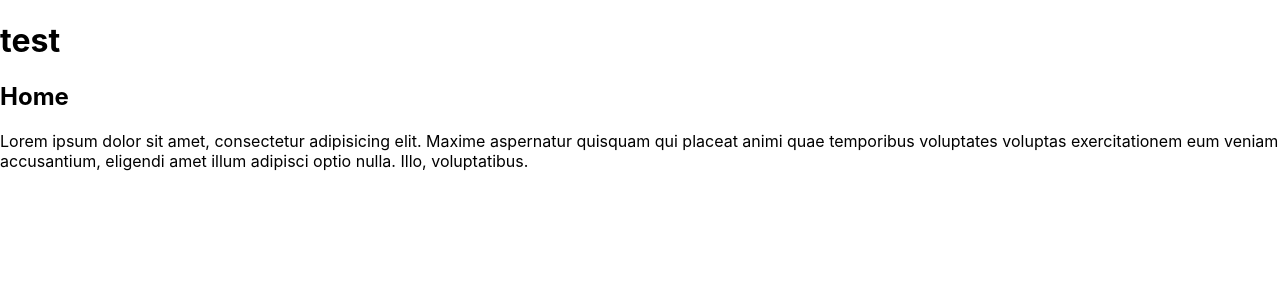
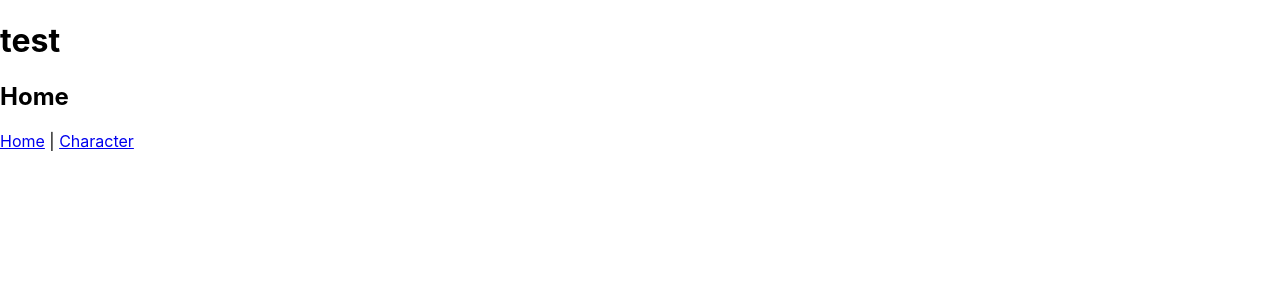
Before and after one commit to natr104/react-project, a React (Create React App) app: page / in a window 1280 px wide. Shown: the top 300 px of the page. Built offline with nearby package versions, Linux system fonts and the light colour scheme; data requests are answered from the project's data file.

Commit message:
partially fixed routing

```diff
--- a/package.json
+++ b/package.json
@@ -6,6 +6,7 @@
     "@testing-library/jest-dom": "^5.16.4",
     "@testing-library/react": "^12.1.4",
     "@testing-library/user-event": "^13.5.0",
+    "json-server": "^0.17.0",
     "react": "^18.0.0",
     "react-dom": "^18.0.0",
     "react-router-dom": "^6.3.0",
--- a/src/App.js
+++ b/src/App.js
@@ -6,6 +6,7 @@ function App() {
   return (
     <div>
       <h1>test</h1>
+
       <Home />
 
     </div>
--- a/src/components/Home.jsx
+++ b/src/components/Home.jsx
@@ -1,12 +1,16 @@
 import React from "react"
 import Character from "./Character"
+import { Link } from "react-router-dom"
 
 export default function Home() {
 
     return (
         <div>
             <h2>Home</h2>
-            <p>Lorem ipsum dolor sit amet, consectetur adipisicing elit. Maxime aspernatur quisquam qui placeat animi quae temporibus voluptates voluptas exercitationem eum veniam accusantium, eligendi amet illum adipisci optio nulla. Illo, voluptatibus.</p>
+            <nav>
+                <Link to="/">Home</Link> | {" "}
+                <Link to="character">Character</Link>
+            </nav>
             {/* <Character /> */}
         </div>
     )
--- a/src/index.js
+++ b/src/index.js
@@ -16,9 +16,8 @@ root.render(
       <Router>
         <Routes>
           <Route path="/" element={<App />}>
-            <Route index element={<Home />} />
-            <Route path="character" element={<Character />} />
           </Route>
+          <Route path="character" element={<Character />} />
         </Routes>
       </Router>
     </SavedCharactersContextProvider>
```
Also changed, not shown: 1 other file (tests, documents, lock files or other folders).
